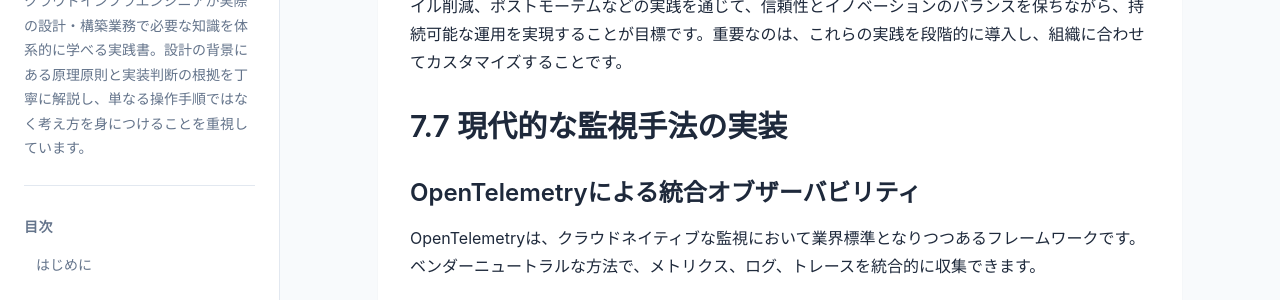
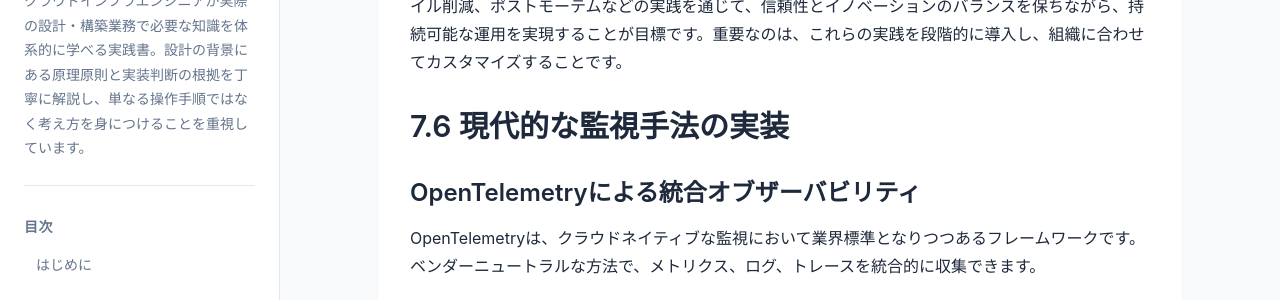
Before and after one commit to itdojp/cloud-infra-book, a Jekyll site: the page built from docs/chapter-chapter07/index.md, in a window 1280 px wide and 900 px high, scrolled down 24483 px. Shown: the part 152-452 px from the top of the window. Built offline with Jekyll 4.4.1, drawn with Linux system fonts in a browser that asks for light colours.

Commit message:
Fix section numbering in chapter 7 (#117)

```diff
--- a/docs/chapter-chapter07/index.md
+++ b/docs/chapter-chapter07/index.md
@@ -924,7 +924,7 @@ Site Reliability Engineering（SRE）は、Googleが提唱した運用へのア
 
 SREプラクティスの実践は、単なる手法の適用ではなく、組織文化の変革です。エラーバジェット、トイル削減、ポストモーテムなどの実践を通じて、信頼性とイノベーションのバランスを保ちながら、持続可能な運用を実現することが目標です。重要なのは、これらの実践を段階的に導入し、組織に合わせてカスタマイズすることです。
 
-## 7.7 現代的な監視手法の実装
+## 7.6 現代的な監視手法の実装
 
 ### OpenTelemetryによる統合オブザーバビリティ
 
```
